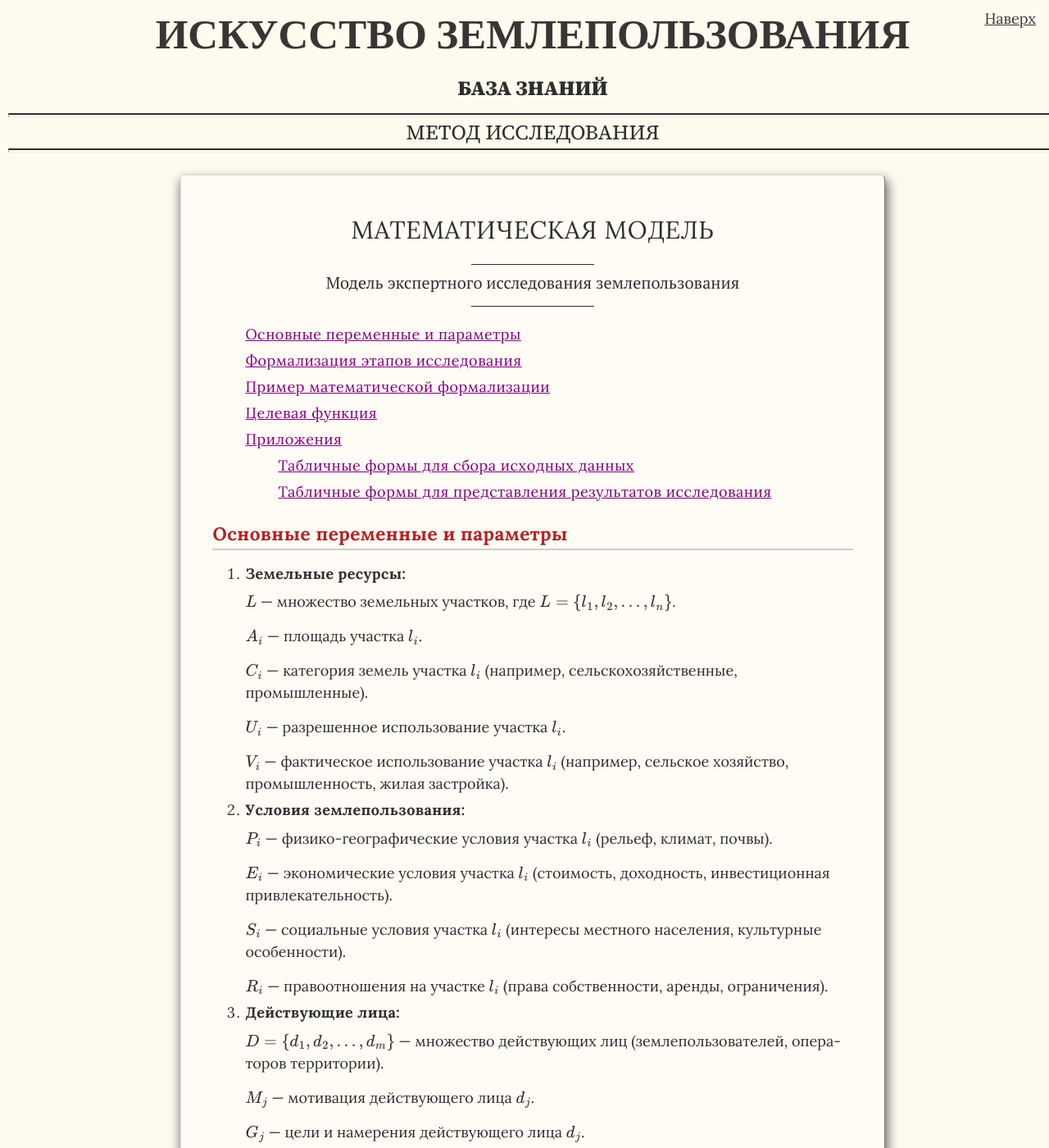
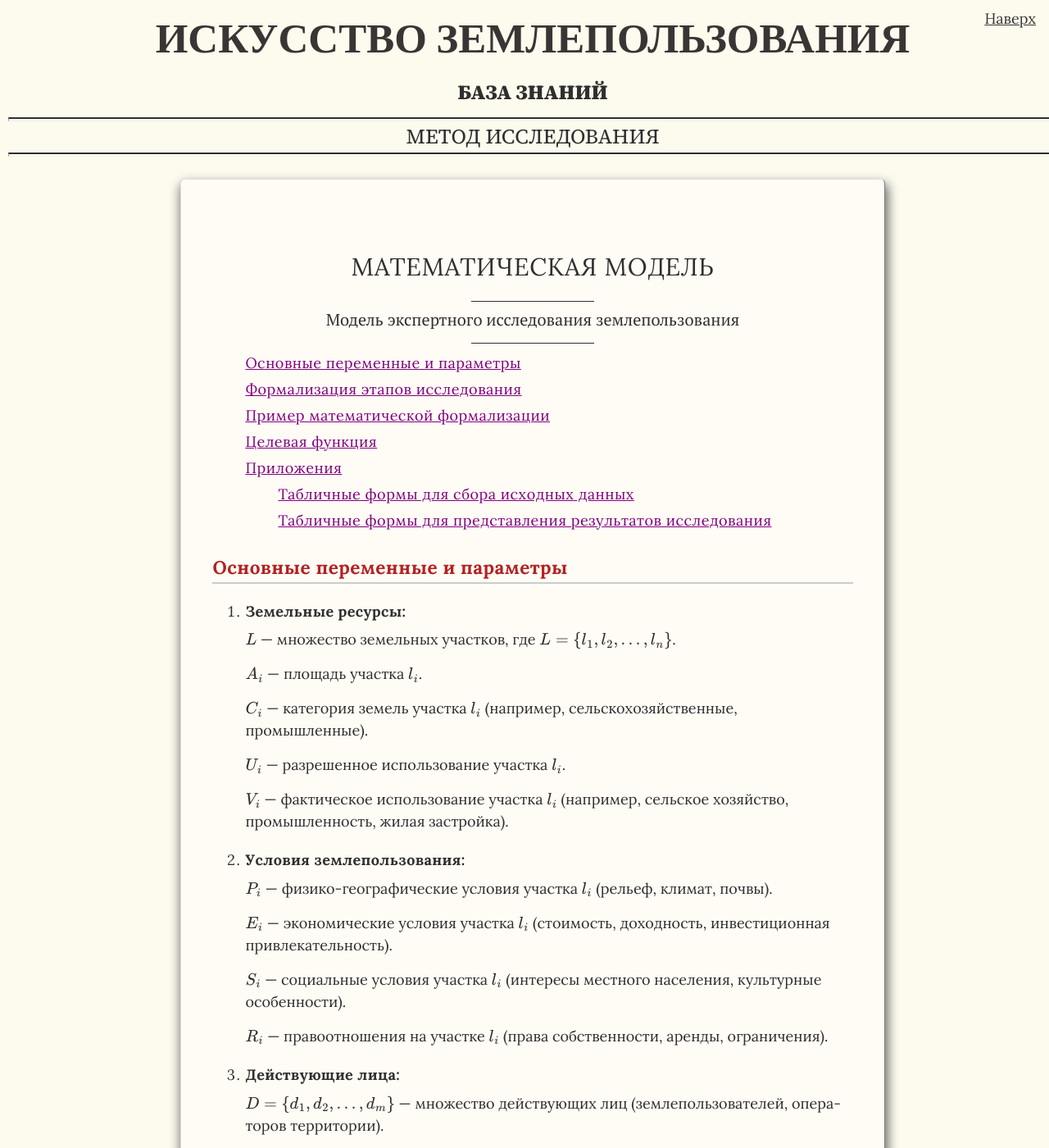
Before and after one commit to SergSi/land-use-art, a Jekyll site: the page built from _posts/2025-03-05-standart.md, in a window 1280 px wide and 1400 px high. Shown: the whole window at 82% size. Built offline with Jekyll 4.4.1, drawn with Linux system fonts in a browser that asks for light colours; some web fonts are replaced.

Commit message:
Update style.css

```diff
--- a/assets/css/style.css
+++ b/assets/css/style.css
@@ -200,10 +200,18 @@
   margin-bottom: var(--space-l3-sm);
 }
 
-h3+ul {
-  margin-top: 0.5em;
+/* Отступы для списков, следующих после h3 и h4 */
+h3 + ul,
+h3 + ol,
+h4 + ul,
+h4 + ol {
+    margin-top: 0.5em;        /* Отступ сверху для списка после h3 или h4 */
 }
 
+/* Отступы между элементами списка */
+ul, ol {
+    margin-bottom: 0.5em;     /* Отступ снизу для списка */
+}
 
 h4 {
   margin-top: var(--space-l4-lg);
@@ -277,7 +285,7 @@
 }
 
  *:first-child {
-  margin-top: 0;
+
 }
 
  *:last-child {
```
